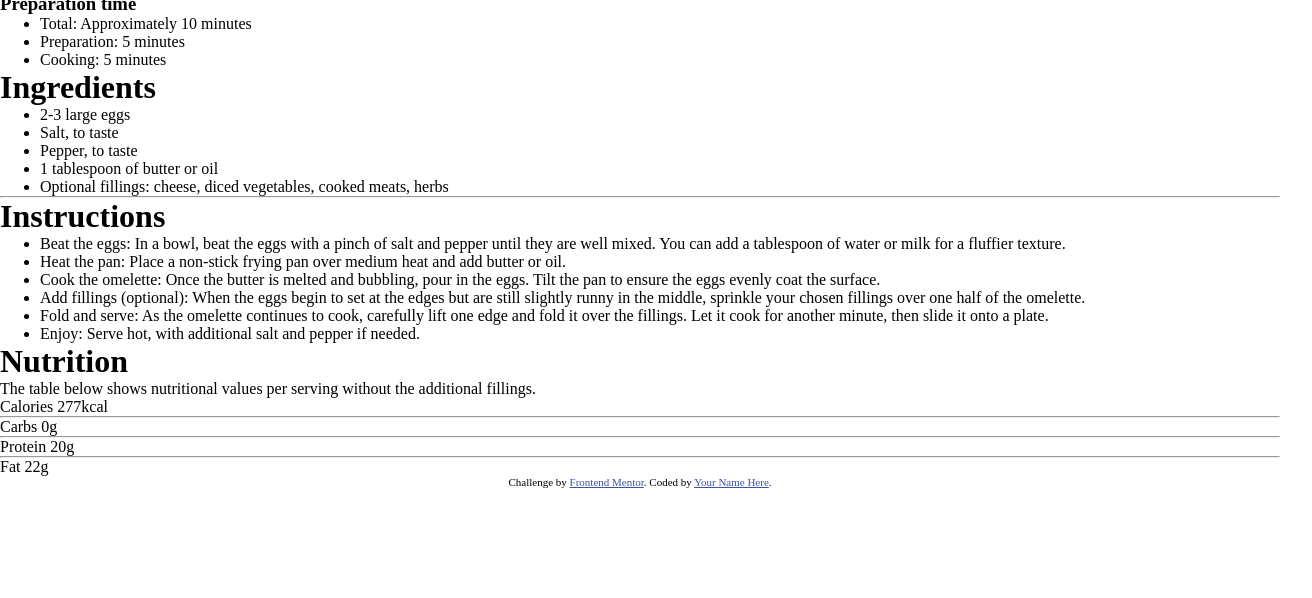
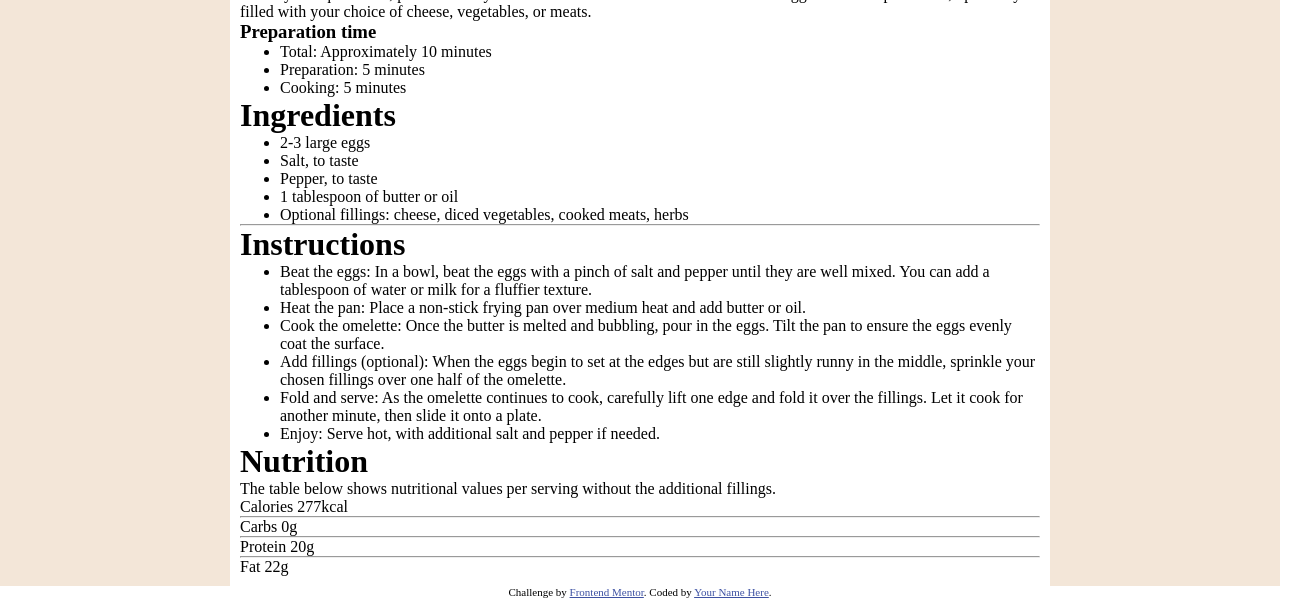
Before and after one commit to gmatt20/recipe-page-main, a plain HTML site: page index.html in a window 1280 px wide. Shown: the part 666-1264 px from the top of the page, 1312 px wide, since content can reach past the window. Before the commit the page ends 1154 px from the top, so only its background shows below. Drawn offline with Linux system fonts and the light colour scheme.

Commit message:
styling the main body

```diff
--- a/index.html
+++ b/index.html
@@ -16,6 +16,7 @@
   </style>
 </head>
 <body>
+  <main>
     <div class="container">
       <div class="image"><img src="./assets/images/image-omelette.jpeg" alt="Image of delicous omelette"></div>
         <h1>Simple Omelette Recipe</h1>
@@ -85,9 +86,12 @@
         <span>Fat</span>
         <span>22g</span>
   </div>
+</main>
+<footer>
   <div class="attribution">
     Challenge by <a href="https://www.frontendmentor.io?ref=challenge" target="_blank">Frontend Mentor</a>.
     Coded by <a href="#">Your Name Here</a>.
   </div>
+</footer>
 </body>
 </html>
--- a/styles.css
+++ b/styles.css
@@ -2,3 +2,17 @@
     margin: 0;
     padding 0;
 }
+main{
+    display: flex;
+    align-items: center;
+    justify-content: center;
+    background-color: hsl(30, 54%, 90%);
+}
+.container{
+    padding: 10px;
+    max-width: 100vh;
+    background-color: hsl(0, 0%, 100%);
+    overflow: auto;
+}
+img{
+}
```
Lines whose indentation alone changed are shown as unchanged.
